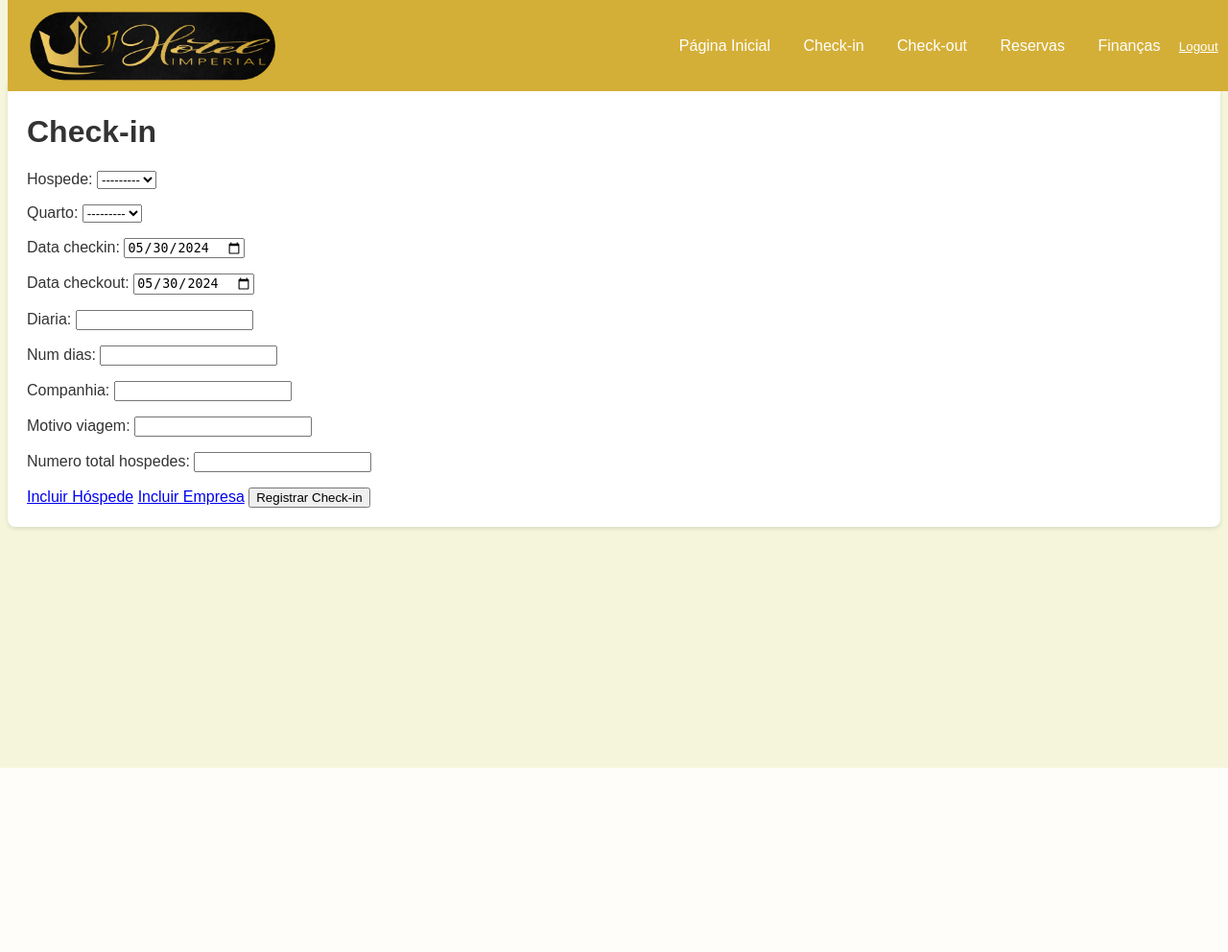
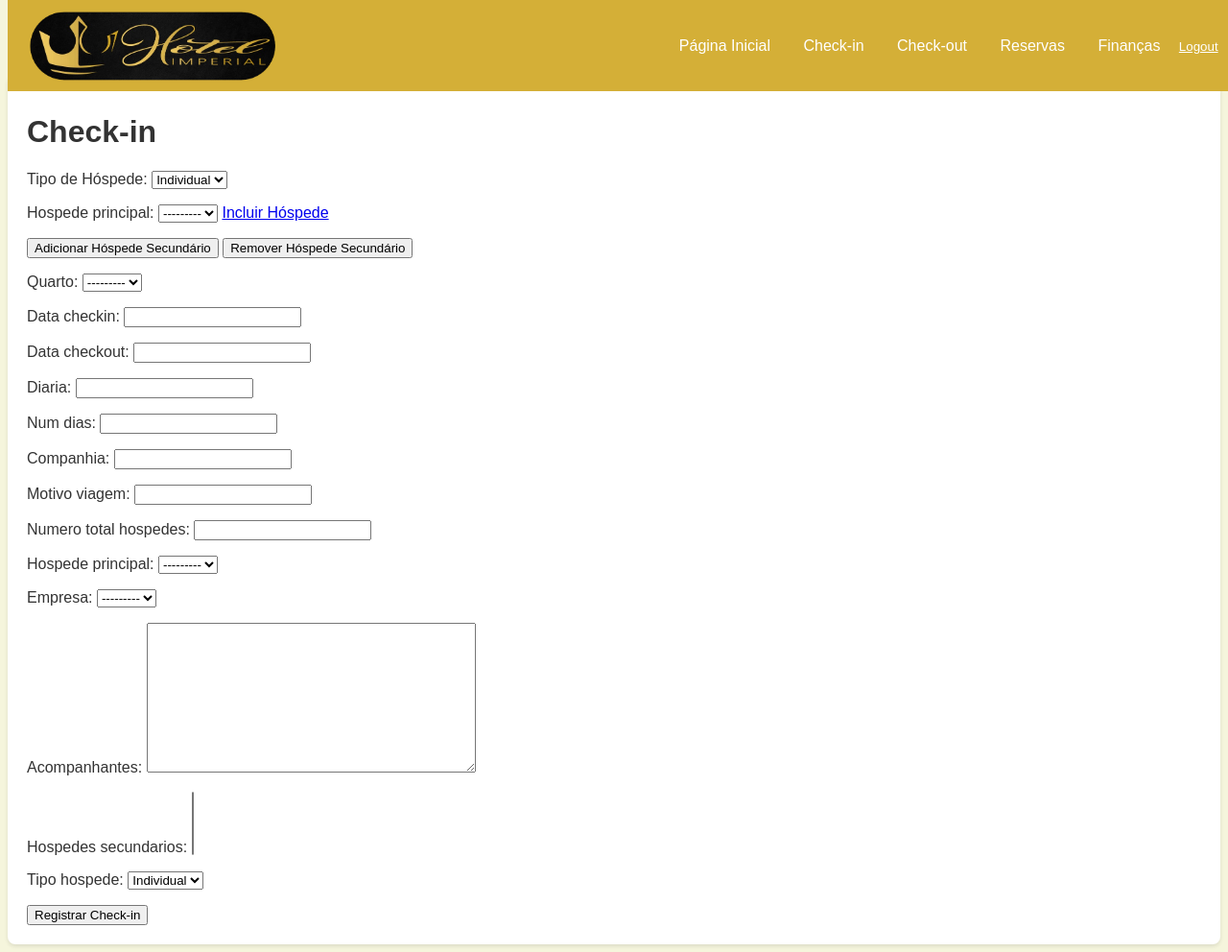
Before and after one commit to MiqueiasBoeira/sistema_hotel_imperial, a Django app: page /checkin/ in a window 1280 px wide. Shown: the whole page at 96% size. Before the commit the page ends 800 px from the top, so only its background shows below. Run offline with Django 5.2, Linux system fonts and the light colour scheme; the visitor is signed in with stand-in values (Sample User, id 1); data that the repository does not hold is empty.

Commit message:
Atualizar modelo Checkin e interface de check-in para suportar hóspedes principais e acompanhantes

```diff
--- a/core/forms.py
+++ b/core/forms.py
@@ -3,19 +3,15 @@ from .models import Checkin, Quarto, Hospede, Empresa
 
 
 class CheckinForm(forms.ModelForm):
+    tipo_hospede = forms.ChoiceField(choices=[('individual', 'Individual'), ('empresa', 'Empresa')], required=True)
+    hospede_principal = forms.ModelChoiceField(queryset=Hospede.objects.filter(tipo_cliente='individual'), required=False)
+    empresa = forms.ModelChoiceField(queryset=Empresa.objects.all(), required=False)
+    acompanhantes = forms.CharField(widget=forms.Textarea, required=False)
+    hospedes_secundarios = forms.ModelMultipleChoiceField(queryset=Hospede.objects.filter(tipo_cliente='individual'), required=False)
+
     class Meta:
         model = Checkin
-        fields = [
-            'hospede', 'quarto', 'data_checkin', 'data_checkout',
-            'diaria', 'num_dias', 'companhia', 'motivo_viagem', 'numero_total_hospedes'
-        ]
-
-    def __init__(self, *args, **kwargs):
-        super().__init__(*args, **kwargs)
-        self.fields['quarto'].queryset = Quarto.objects.filter(estado='livre')
-        self.fields['hospede'].queryset = Hospede.objects.all()
-        self.fields['data_checkin'].widget = forms.DateInput(attrs={'type': 'date'})
-        self.fields['data_checkout'].widget = forms.DateInput(attrs={'type': 'date'})
+        fields = ['quarto', 'data_checkin', 'data_checkout', 'diaria', 'num_dias', 'companhia', 'motivo_viagem', 'numero_total_hospedes', 'hospede_principal', 'empresa', 'acompanhantes', 'hospedes_secundarios']
 
 
 class HospedeForm(forms.ModelForm):
--- a/core/models.py
+++ b/core/models.py
@@ -1,5 +1,7 @@
 from django.db import models
 from django.utils import timezone
+
+
 class Empresa(models.Model):
     nome_empresa = models.CharField(max_length=255)
     cnpj = models.CharField(max_length=18, unique=True)
@@ -31,18 +33,20 @@ class Quarto(models.Model):
         return self.numero_quarto
 
 class Checkin(models.Model):
-    hospede = models.ForeignKey(Hospede, on_delete=models.CASCADE, related_name='checkins')
-    quarto = models.ForeignKey(Quarto, on_delete=models.CASCADE, related_name='checkins')
-    data_checkin = models.DateField(default=timezone.now)
-    data_checkout = models.DateField(default=timezone.now)
+    hospede_principal = models.ForeignKey(Hospede, on_delete=models.CASCADE, related_name='checkins_principal')
+    quarto = models.ForeignKey('Quarto', on_delete=models.CASCADE, related_name='checkins')
+    data_checkin = models.DateField()
+    data_checkout = models.DateField()
     diaria = models.DecimalField(max_digits=10, decimal_places=2)
     num_dias = models.IntegerField()
     companhia = models.CharField(max_length=255, null=True, blank=True)
     motivo_viagem = models.CharField(max_length=255)
     numero_total_hospedes = models.IntegerField()
+    acompanhantes = models.TextField(null=True, blank=True)  # Lista de nomes de acompanhantes
+    hospedes_secundarios = models.ManyToManyField(Hospede, related_name='checkins_secundarios', blank=True)
 
     def __str__(self):
-        return f'{self.hospede.nome_completo} - Quarto {self.quarto.numero_quarto}'
+        return f'{self.hospede_principal.nome_completo} - {self.quarto.numero_quarto}'
 
 class Checkout(models.Model):
     checkin = models.ForeignKey(Checkin, on_delete=models.CASCADE, related_name='checkouts')
--- a/core/templates/core/checkin.html
+++ b/core/templates/core/checkin.html
@@ -3,23 +3,75 @@
 {% block title %}Check-in{% endblock %}
 
 {% block content %}
+<div class="checkin-container">
+    <h1>Check-in</h1>
+    <form method="post">
+        {% csrf_token %}
+        <label for="tipo_hospede">Tipo de Hóspede:</label>
+        <select id="tipo_hospede" name="tipo_hospede" onchange="toggleHospedeFields()">
+            <option value="individual">Individual</option>
+            <option value="empresa">Empresa</option>
+        </select>
 
-<div class="checkin-container">
-<h1>Check-in</h1>
-<form method="post">
-        {% csrf_token %}
-        {{ form.as_p }}
-        <a href="{% url 'incluir_hospede_view' %}" class="btn">Incluir Hóspede</a>
-        <a href="{% url 'incluir_empresa_view' %}" class="btn">Incluir Empresa</a>
+
+        <div id="individual_fields" style="display:block;">
+            <p></p>
+            {{ form.hospede_principal.label_tag }} {{ form.hospede_principal }}
+            <a href="{% url 'incluir_hospede_view' %}" class="btn">Incluir Hóspede</a>
+            <p></p>
+            <button type="button" onclick="addHospedeField()">Adicionar Hóspede Secundário</button>
+            <button type="button" onclick="removeHospedeField()">Remover Hóspede Secundário</button>
+
+            <div id="hospede_fields"></div>
+        </div>
+
+
+        <div id="empresa_fields" style="display:none;">
+            <p></p>
+            {{ form.empresa.label_tag }} {{ form.empresa }}
+            <a href="{% url 'incluir_empresa_view' %}" class="btn">Incluir Empresa</a>
+            <p></p>
+            <button type="button" onclick="addHospedeField()">Adicionar Hóspede</button>
+            <div id="empresa_hospede_fields"></div>
+        </div>
+
+        {{ form.as_p|safe }}
+
         <button type="submit">Registrar Check-in</button>
     </form>
 </div>
 
-</div>
-
-
 {% block extra_script %}
 <script src="{% static 'js/checkin.js' %}"></script>
+<script>
+function toggleHospedeFields() {
+    const tipoHospede = document.getElementById('tipo_hospede').value;
+    document.getElementById('individual_fields').style.display = tipoHospede === 'individual' ? 'block' : 'none';
+    document.getElementById('empresa_fields').style.display = tipoHospede === 'empresa' ? 'block' : 'none';
+}
+
+let hospedeCount = 0;
+
+function addHospedeField() {
+    hospedeCount++;
+    const hospedeFields = document.getElementById('hospede_fields');
+    const newField = document.createElement('div');
+    newField.id = `hospede_${hospedeCount}`;
+    newField.innerHTML = `
+        <label for="hospede_${hospedeCount}">Hóspede ${hospedeCount}:</label>
+        <input type="text" id="hospede_${hospedeCount}" name="hospede_${hospedeCount}">
+    `;
+    hospedeFields.appendChild(newField);
+}
+
+function removeHospedeField() {
+    if (hospedeCount > 0) {
+        const hospedeFields = document.getElementById('hospede_fields');
+        const fieldToRemove = document.getElementById(`hospede_${hospedeCount}`);
+        hospedeFields.removeChild(fieldToRemove);
+        hospedeCount--;
+    }
+}
+</script>
 {% endblock %}
-
-{%  endblock %}
+{% endblock %}
--- a/core/views.py
+++ b/core/views.py
@@ -36,17 +36,39 @@ def pagina_inicial(request):
 def checkin_view(request):
     if request.method == 'POST':
         form = CheckinForm(request.POST)
+        tipo_hospede = request.POST.get('tipo_hospede')
+
         if form.is_valid():
-            checkin = form.save()
-            quarto = checkin.quarto
-            quarto.estado = 'ocupado'
-            quarto.hospede = checkin.hospede
-            quarto.checkin = checkin
-            quarto.save()
+            checkin = form.save(commit=False)
+
+            if tipo_hospede == 'individual':
+                hospede_principal = form.cleaned_data['hospede_principal']
+                checkin.hospede_principal = hospede_principal
+
+                # Adicionar hóspedes secundários
+                hospedes_secundarios = form.cleaned_data['hospedes_secundarios']
+                checkin.save()
+                checkin.hospedes_secundarios.set(hospedes_secundarios)
+
+            elif tipo_hospede == 'empresa':
+                empresa = form.cleaned_data['empresa']
+                checkin.empresa = empresa
+                # Adicionar hóspedes da empresa
+                hospedes_secundarios = form.cleaned_data['hospedes_secundarios']
+                checkin.save()
+                checkin.hospedes_secundarios.set(hospedes_secundarios)
+
+            # Adicionar acompanhantes
+            acompanhantes = form.cleaned_data['acompanhantes']
+            checkin.acompanhantes = acompanhantes
+
+            checkin.save()
             return redirect('pagina_inicial')
     else:
         form = CheckinForm()
     return render(request, 'core/checkin.html', {'form': form})
+
+
 
 @login_required
 def incluir_hospede_view(request):
--- a/static/js/checkin.js
+++ b/static/js/checkin.js
@@ -10,3 +10,32 @@ document.addEventListener('DOMContentLoaded', function() {
         }
     });
 });
+
+function toggleHospedeFields() {
+    const tipoHospede = document.getElementById('tipo_hospede').value;
+    document.getElementById('individual_fields').style.display = tipoHospede === 'individual' ? 'block' : 'none';
+    document.getElementById('empresa_fields').style.display = tipoHospede === 'empresa' ? 'block' : 'none';
+}
+
+let hospedeCount = 0;
+
+function addHospedeField() {
+    hospedeCount++;
+    const hospedeFields = document.getElementById('hospede_fields');
+    const newField = document.createElement('div');
+    newField.id = `hospede_${hospedeCount}`;
+    newField.innerHTML = `
+        <label for="hospede_${hospedeCount}">Hóspede ${hospedeCount}:</label>
+        <input type="text" id="hospede_${hospedeCount}" name="hospede_${hospedeCount}">
+    `;
+    hospedeFields.appendChild(newField);
+}
+
+function removeHospedeField() {
+    if (hospedeCount > 0) {
+        const hospedeFields = document.getElementById('hospede_fields');
+        const fieldToRemove = document.getElementById(`hospede_${hospedeCount}`);
+        hospedeFields.removeChild(fieldToRemove);
+        hospedeCount--;
+    }
+}
```
